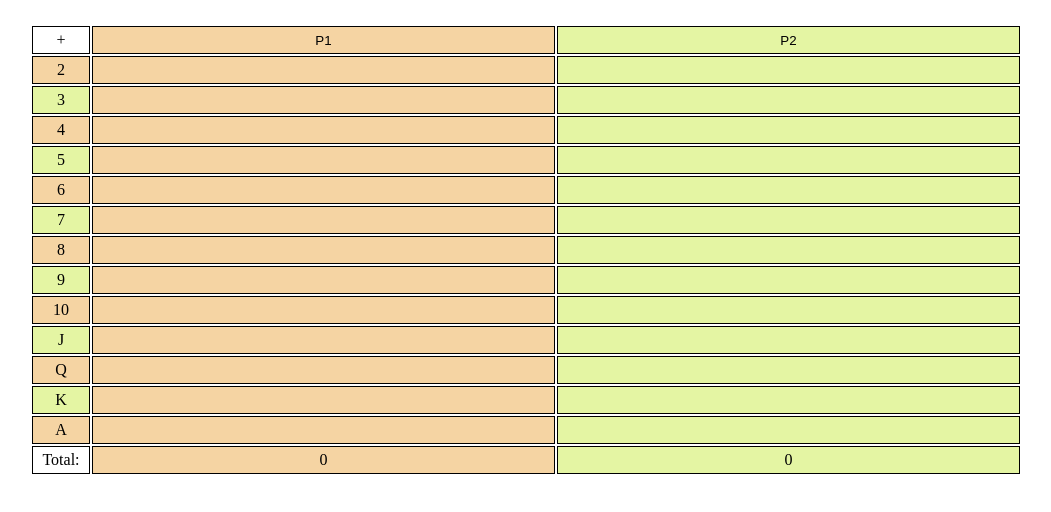
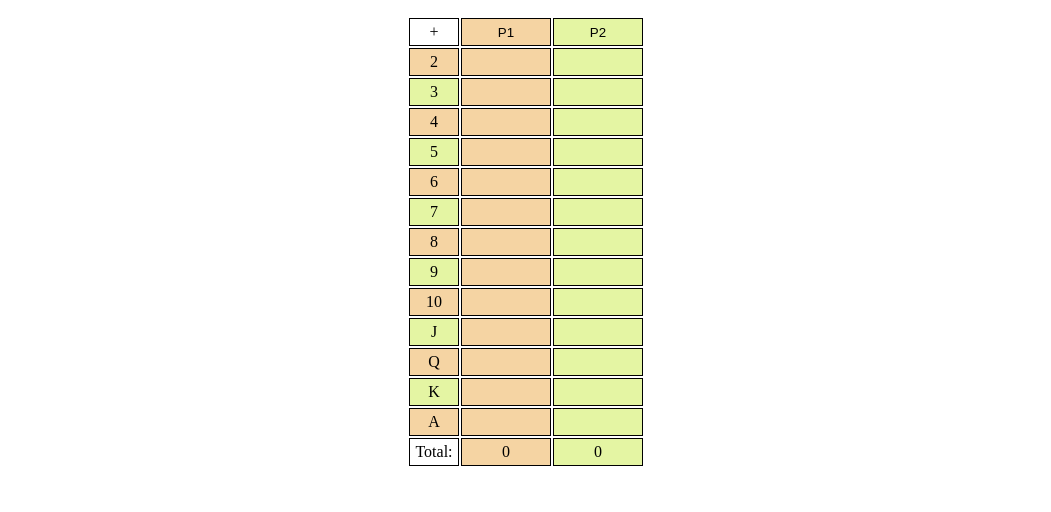
Before and after one commit to njs50/scoreme, a SvelteKit app: page / in a window 1280 px wide. Shown: the top 512 px of the page, without its empty margins (114-1165 px from the left). Built offline with nearby package versions, Linux system fonts and the light colour scheme.

Commit message:
still mucking around with deploying

```diff
--- a/src/routes/+layout.svelte
+++ b/src/routes/+layout.svelte
@@ -18,28 +18,11 @@
 		flex: 1;
 		display: flex;
 		flex-direction: column;
-		padding: 1rem;
+		padding: 0.5rem;
 		width: 100%;
 		max-width: 1024px;
 		margin: 0 auto;
 		box-sizing: border-box;
 	}
 
-	/* footer {
-		display: flex;
-		flex-direction: column;
-		justify-content: center;
-		align-items: center;
-		padding: 40px;
-	}
-
-	footer a {
-		font-weight: bold;
-	}
-
-	@media (min-width: 480px) {
-		footer {
-			padding: 40px 0;
-		}
-	} */
 </style>
--- a/src/routes/+page.svelte
+++ b/src/routes/+page.svelte
@@ -119,9 +119,11 @@
     <tbody>
      {#each scores as sr, idx}
       <tr>
-        <td class="player{idx % (currentPlayers.length)}">{rowLabel(idx + 2)}</td>
+        <td class="round player{idx % (currentPlayers.length)}">{rowLabel(idx + 2)}</td>
         {#each sr as score, idx }
-          <td class="player{idx}" contenteditable="true" bind:textContent={score}></td>
+          <td class="pcol player{idx}" >
+            <input type="tel" bind:value={score}>
+          </td>
         {/each}
         <!-- <td>{#if idx == scores.length - 1}<button on:click={addRow}>+</button>{/if}</td>        -->
       </tr>
@@ -129,9 +131,9 @@
     </tbody>
 
     <tfoot>
-      <td>Total:</td>
+      <td class="round">Total:</td>
       {#each totals as total, idx}
-        <td class="player{idx}">{total}</td>
+        <td class="pcol player{idx}">{total}</td>
       {/each}
       <!-- <td></td>       -->
     </tfoot>
@@ -151,27 +153,35 @@
 	}
 
   table {
-    width: 100%;
+    max-width: 100%;
   }
 
   td {
     border: 1px solid black;
     text-align: center;
     padding: .25em;
-    width: auto;
+  }
+
+  td.pcol {
+    border: 1px solid black;
+    text-align: center;
+    padding: .25em;
+    /* width: auto; */
+    min-width: 2.5rem;
   }
 
   td.round {
-    width: 3em;
+    width: 2.5rem;
   }
 
-  thead td input {
+  td input {
     border: none;
     background: none;
     display: inline-block;
     text-align: center;
     padding: 0;
-    width: 3em;
+    width: 100%;
+    max-width: 6em;
   }
 
   table thead,
--- a/svelte.config.js
+++ b/svelte.config.js
@@ -1,7 +1,7 @@
 import adapter from '@sveltejs/adapter-static';
 import preprocess from 'svelte-preprocess';
 
-const dev = "production" === "development";
+const dev = process.env.NODE_ENV === 'development';
 
 /** @type {import('@sveltejs/kit').Config} */
 const config = {
```
Also changed, not shown: 23 other files (tests, documents, lock files or other folders).
